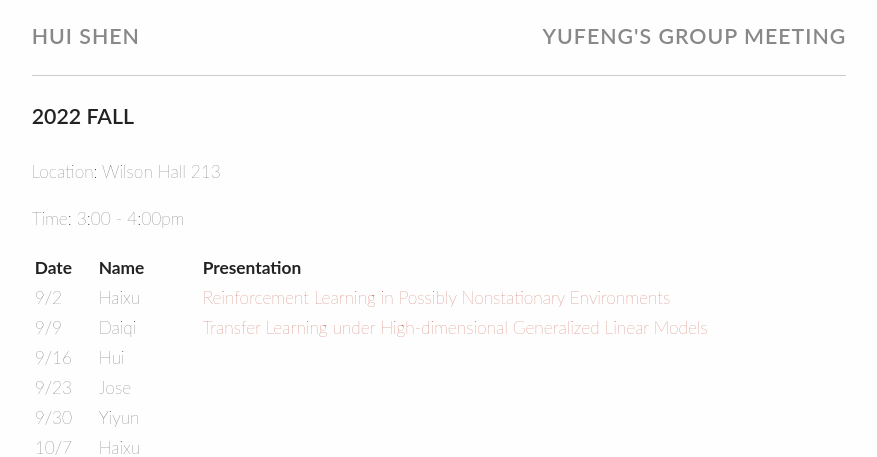
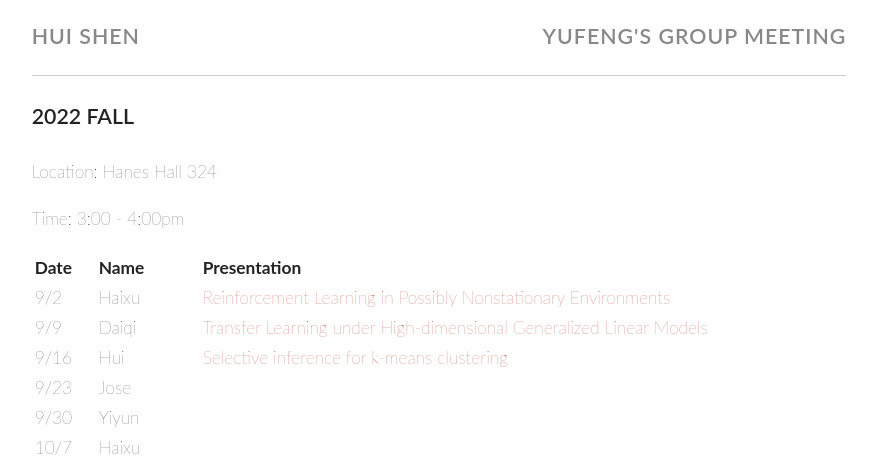
Before and after one commit to huishenstats/sophiashenh.github.io, a Jekyll site: the page built from group_meeting/2022Fall.md, in a window 1280 px wide. Shown: the top 457 px of the page, without its empty margins (201-1078 px from the left). Built offline with Jekyll 4.4.1, drawn with Linux system fonts in a browser that asks for light colours.

Commit message:
weekly update

```diff
--- a/group_meeting/2022Fall.md
+++ b/group_meeting/2022Fall.md
@@ -4,7 +4,7 @@ permalink: /group_meeting/2022Fall
 title: 2022 Fall
 ---
 
-Location: Wilson Hall 213
+Location: Hanes Hall 324
 
 Time: 3:00 - 4:00pm
 
@@ -14,7 +14,7 @@ Time: 3:00 - 4:00pm
 | :----   | :----------------------|:------------ |
 | 9/2  | Haixu | [Reinforcement Learning in Possibly Nonstationary Environments](https://arxiv.org/pdf/2203.01707.pdf) |
 | 9/9  | Daiqi | [Transfer Learning under High-dimensional Generalized Linear Models](https://arxiv.org/pdf/2105.14328.pdf) |
-| 9/16 | Hui |  |
+| 9/16 | Hui | [Selective inference for k-means clustering](https://arxiv.org/pdf/2203.15267.pdf) |
 | 9/23 | Jose |   |
 | 9/30 | Yiyun |  |
 | 10/7 | Haixu |  |
```
